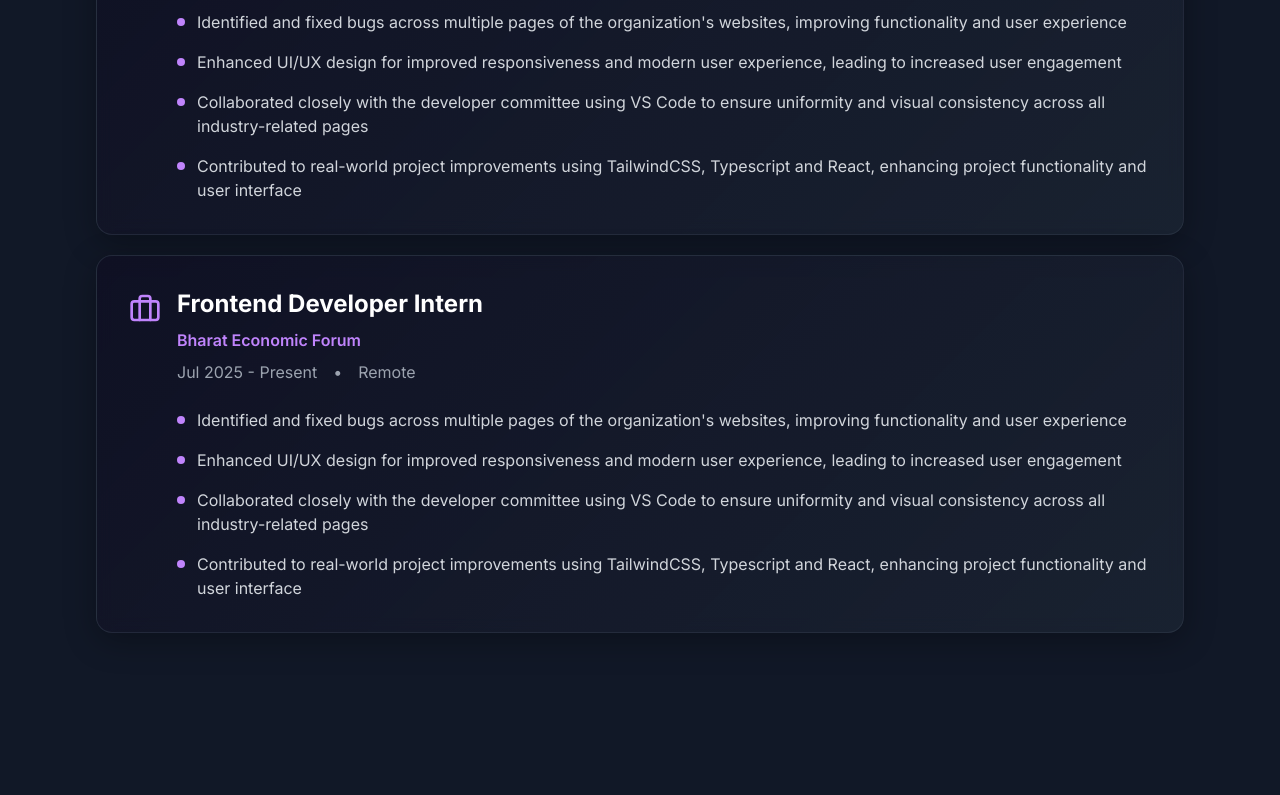
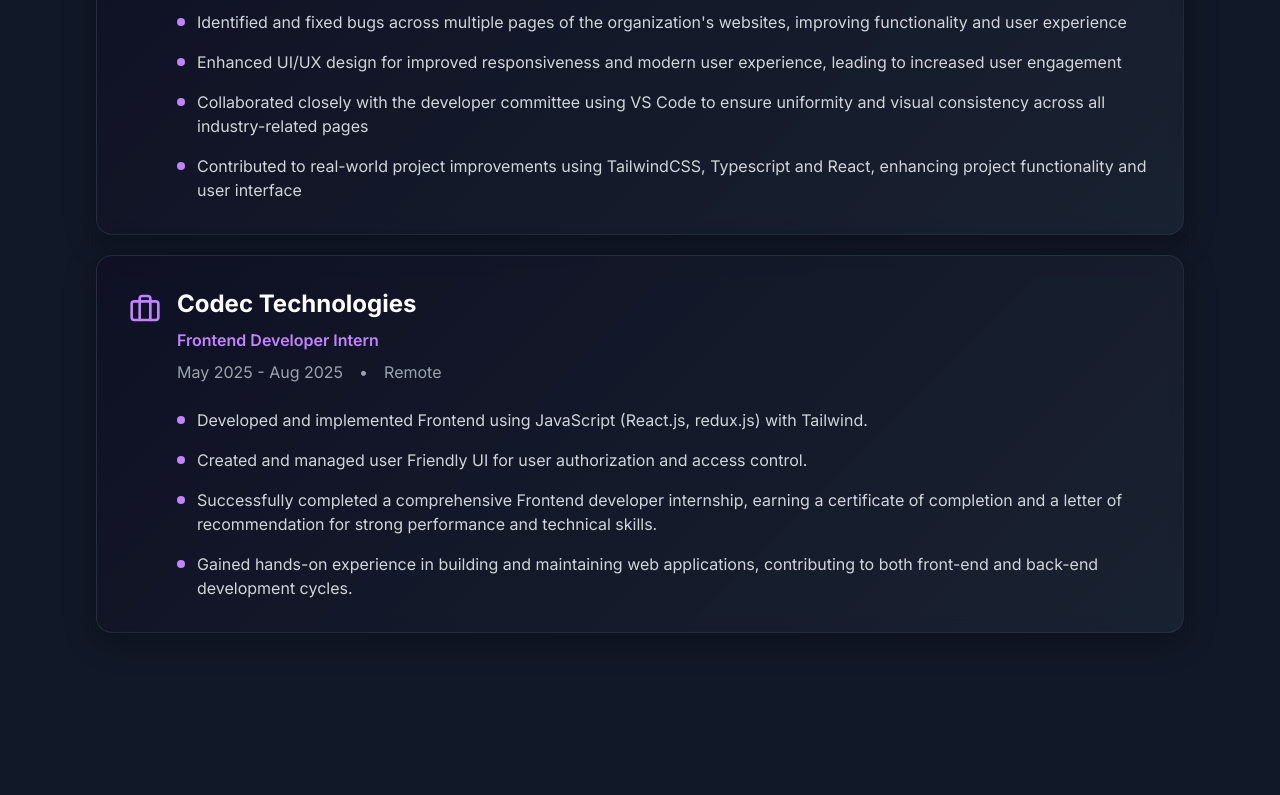
Before and after one commit to nishchhal6/Portfolio-Website, a React (Vite) app: page / in a window 1280 px wide. Shown: the part 3223-4018 px from the top of the page. Built offline with nearby package versions, Linux system fonts and the light colour scheme.

Commit message:
Update App.tsx

```diff
--- a/src/App.tsx
+++ b/src/App.tsx
@@ -491,10 +491,10 @@
                 <Briefcase className="w-6 h-6 sm:w-8 sm:h-8 text-purple-400 mt-1 flex-shrink-0" />
                 <div className="flex-1">
                   <h3 className="text-xl sm:text-2xl font-bold text-white mb-2">
-                    Frontend Developer Intern
+                    Bharat Economic Forum
                   </h3>
                   <p className="text-purple-400 font-semibold mb-2 text-sm sm:text-base">
-                    Bharat Economic Forum
+                    Frontend Developer Intern
                   </p>
                   <div className="flex flex-col sm:flex-row sm:items-center sm:space-x-4 mb-4 sm:mb-6">
                     <span className="text-gray-400 text-sm sm:text-base">
@@ -547,14 +547,14 @@
                 <Briefcase className="w-6 h-6 sm:w-8 sm:h-8 text-purple-400 mt-1 flex-shrink-0" />
                 <div className="flex-1">
                   <h3 className="text-xl sm:text-2xl font-bold text-white mb-2">
-                    Frontend Developer Intern
+                    Codec Technologies
                   </h3>
                   <p className="text-purple-400 font-semibold mb-2 text-sm sm:text-base">
-                    Bharat Economic Forum
+                    Frontend Developer Intern
                   </p>
                   <div className="flex flex-col sm:flex-row sm:items-center sm:space-x-4 mb-4 sm:mb-6">
                     <span className="text-gray-400 text-sm sm:text-base">
-                      Jul 2025 - Present
+                      May 2025 - Aug 2025
                     </span>
                     <span className="text-gray-400 hidden sm:inline">•</span>
                     <span className="text-gray-400 text-sm sm:text-base">
@@ -565,33 +565,30 @@
                     <div className="flex items-start space-x-3">
                       <div className="w-1.5 h-1.5 sm:w-2 sm:h-2 bg-purple-400 rounded-full mt-2 flex-shrink-0"></div>
                       <p className="text-gray-300 leading-relaxed text-sm sm:text-base">
-                        Identified and fixed bugs across multiple pages of the
-                        organization's websites, improving functionality and
-                        user experience
+                        Developed and implemented Frontend using
+                        JavaScript (React.js, redux.js) with Tailwind.
                       </p>
                     </div>
                     <div className="flex items-start space-x-3">
                       <div className="w-1.5 h-1.5 sm:w-2 sm:h-2 bg-purple-400 rounded-full mt-2 flex-shrink-0"></div>
                       <p className="text-gray-300 leading-relaxed text-sm sm:text-base">
-                        Enhanced UI/UX design for improved responsiveness and
-                        modern user experience, leading to increased user
-                        engagement
+                        Created and managed user Friendly UI for
+                        user authorization and access control.
                       </p>
                     </div>
                     <div className="flex items-start space-x-3">
                       <div className="w-1.5 h-1.5 sm:w-2 sm:h-2 bg-purple-400 rounded-full mt-2 flex-shrink-0"></div>
                       <p className="text-gray-300 leading-relaxed text-sm sm:text-base">
-                        Collaborated closely with the developer committee using
-                        VS Code to ensure uniformity and visual consistency
-                        across all industry-related pages
+                        Successfully completed a comprehensive Frontend developer internship,
+                        earning a certificate of completion and a letter of recommendation for
+                        strong performance and technical skills.
                       </p>
                     </div>
                     <div className="flex items-start space-x-3">
                       <div className="w-1.5 h-1.5 sm:w-2 sm:h-2 bg-purple-400 rounded-full mt-2 flex-shrink-0"></div>
                       <p className="text-gray-300 leading-relaxed text-sm sm:text-base">
-                        Contributed to real-world project improvements using
-                        TailwindCSS, Typescript and React, enhancing project
-                        functionality and user interface
+                        Gained hands-on experience in building and maintaining web applications,
+                        contributing to both front-end and back-end development cycles.
                       </p>
                     </div>
                   </div>
```
